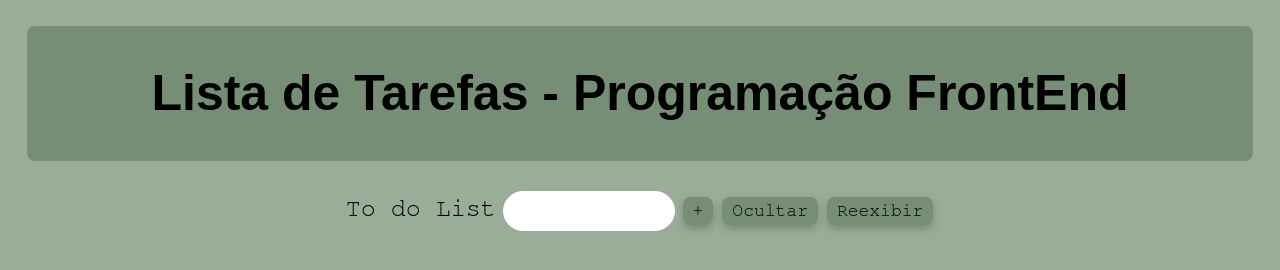
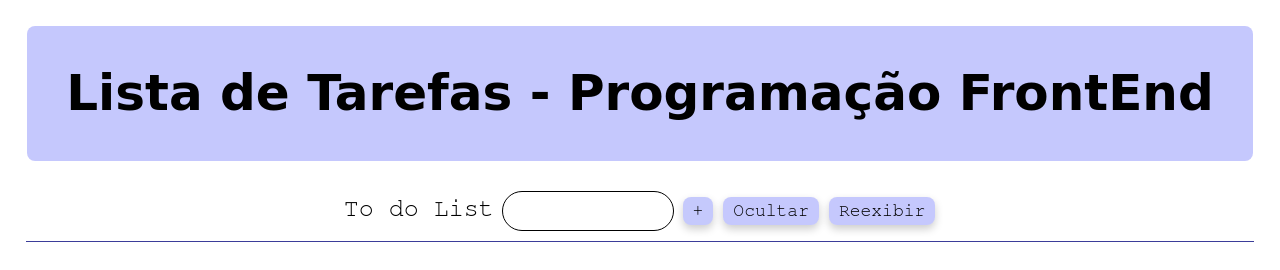
Before and after one commit to Fabianacs1/to_do_list, a plain HTML site: page todolist/index.html in a window 1280 px wide. Drawn offline with Linux system fonts and the light colour scheme.

Commit message:
Add files via upload

```diff
--- a/todolist/assets/css/style.css
+++ b/todolist/assets/css/style.css
@@ -1,12 +1,12 @@
 body {
-    background-color: #4e704b91;
+    background-color: #ffffff91;
     margin: 2%;
-    font-family: Arial, Helvetica, sans-serif;
+    font-family: cursive;
     font-size: 25px;
     text-align: center;
 }
 button{
-        background-color: #0224013a;
+        background-color: #0010f33a;
         border: none;
         color: rgb(0, 0, 0);
         padding: 5px 10px;
@@ -20,7 +20,7 @@ button{
         box-shadow: 0 4px 8px rgba(0, 0, 0, 0.2);
     }
     #container {
-        text-align: center;
+        text-align: left;
     }
 
     #lista_de_tarefas {
@@ -31,11 +31,12 @@ button{
     #lista_de_tarefas li {
         display: block;
         margin-bottom: 10px;
-        border-bottom: 1px solid #000000;
+        border-bottom: 1px solid rgb(0, 2, 94);
         padding: 5px 0;
     }
     .div1{
-    background-color: #0224013a;
+        font-family: cursive;
+    background-color: #0010f33a;
     color: rgb(0, 0, 0);
     padding: 5px 10px;
     text-align: center;
@@ -46,7 +47,7 @@ button{
 }
 input {
     padding: 10px;
-    border: 1px solid #ffffff;
+    border: 1px solid #000000;
     border-radius: 30px;
     font-size: 16px;
     width: 150px;
@@ -58,3 +59,9 @@ label {
 button {
     font-family: FreeMono, monospace
 }
+hr {
+    border: none; /* Remove a borda padrão do hr */
+    border-bottom: 1px solid rgb(59, 61, 153); /* Adiciona uma linha preta embaixo do hr */
+    margin: 10px 0; /* Adiciona espaço acima e abaixo do hr */
+    background-color:rgb(59, 61, 153);
+}
--- a/todolist/index.html
+++ b/todolist/index.html
@@ -18,6 +18,7 @@
         <button onclick="adicionaTarefaNaLista()">+</button>
     <button onclick="ocultarTarefasConcluidas()">Ocultar</button>
     <button onclick="reexibirTodasTarefas()">Reexibir</button>
+    <hr></hr>
     </div>
     <div id="container">
         <ul id="lista_de_tarefas">
```
